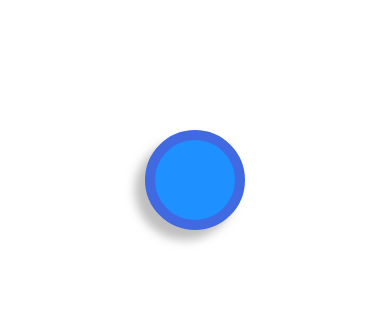
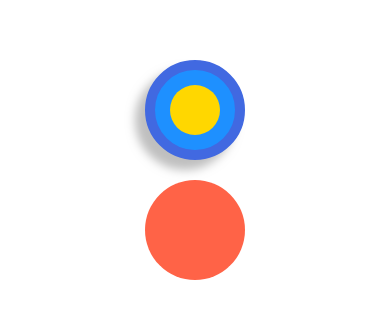
Before and after one commit to jehadabuawwad/done-with-it, a React Native app: screen / in a window 390 px wide. Shown: the part 242-560 px from the top of the page. Built offline with nearby package versions, Linux system fonts and the light colour scheme.

Commit message:
prep : style of margin and padding

```diff
--- a/App.tsx
+++ b/App.tsx
@@ -16,6 +16,25 @@ export default function App() {
           shadowOffset: { width: -10, height: 10 },
           shadowOpacity: 0.5,
           shadowRadius: 10,
+          padding: 15,
+        }}
+      >
+        <View
+          style={{
+            width: 50,
+            height: 50,
+            backgroundColor: "gold",
+            borderRadius: 25,
+          }}
+        ></View>
+      </View>
+      <View
+        style={{
+          width: 100,
+          height: 100,
+          borderRadius: 50,
+          backgroundColor: "tomato",
+          margin: 20,
         }}
       ></View>
     </View>
```
